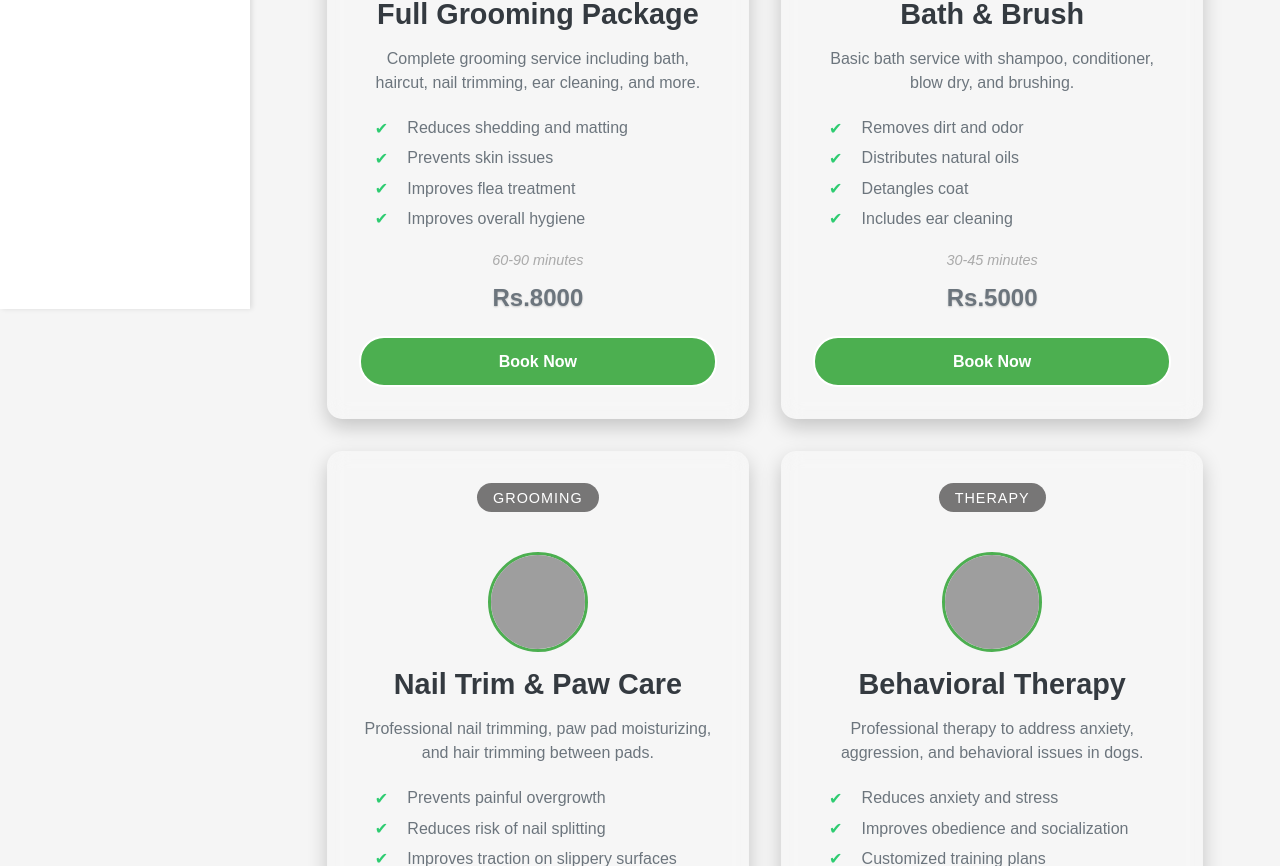
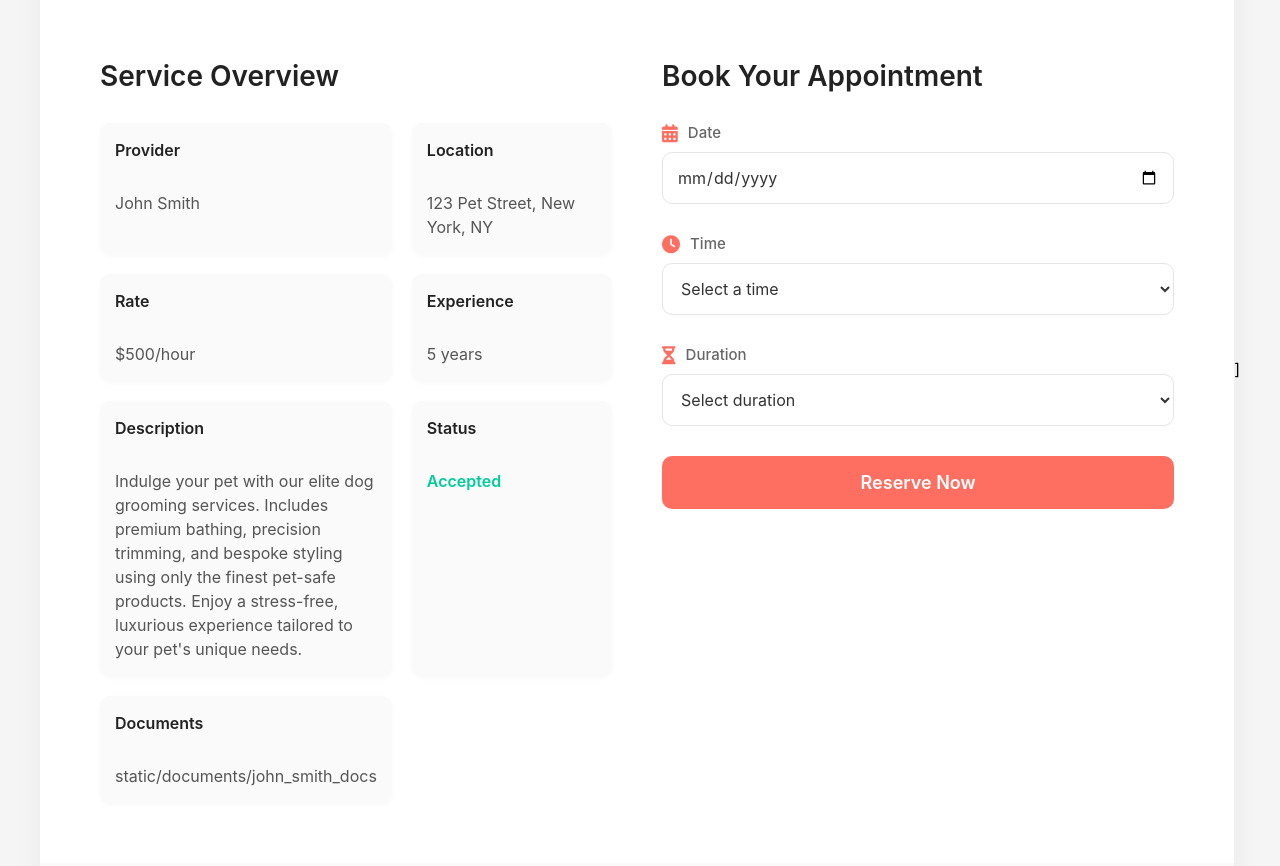
Before and after one commit to divyansharya8826/Pet-Haven, a Flask app: page /services in a window 1280 px wide. Shown: the part 491-1357 px from the top of the page. Run offline with Flask 3, Linux system fonts and the light colour scheme; grey boxes are pictures that could not be loaded.

Commit message:
created newpage for services sample

```diff
--- a/routes.py
+++ b/routes.py
@@ -254,7 +254,7 @@ def logout():
 
 @app.route('/services') # change name of the route to services from dashboard
 def services():
-    return render_template('dashboard.html')
+    return render_template('ex-service.html')
 
 
 if __name__ == "__main__":
--- a/static/css/dashboard.css
+++ b/static/css/dashboard.css
@@ -22,8 +22,8 @@ body {
 }
 
 .container {
-    width: 95%;
-    max-width: 1500px;
+    width: 100%;
+    max-width: 1400px;
     margin: 0 auto;
     padding: 0 1rem;
 }
@@ -48,6 +48,7 @@ body {
 
 .tabs {
     display: flex;
+    width: 90%;
     gap: 1rem;
     margin-bottom: 2rem;
     background: rgba(0, 0, 0, 0.1);
--- /dev/null
+++ b/static/css/ex.css
@@ -0,0 +1,238 @@
+* {
+    margin: 0;
+    padding: 0;
+    box-sizing: border-box;
+    font-family: 'Inter', sans-serif;
+}
+
+body {
+    background: #f5f5f5;
+    min-height: 100vh;
+    display: flex;
+    justify-content: center;
+    align-items: center;
+    padding: 40px;
+}
+
+.container {
+    max-width: 1200px;
+    width: 100%;
+}
+
+.premium-service-card {
+    background: #fff;
+    border-radius: 20px;
+    overflow: hidden;
+    box-shadow: 0 10px 30px rgba(0, 0, 0, 0.05);
+}
+
+.service-hero {
+    position: relative;
+    height: 450px;
+    overflow: hidden;
+}
+
+.service-hero img {
+    width: 100%;
+    height: 100%;
+    object-fit: cover;
+}
+
+.hero-content {
+    position: absolute;
+    bottom: 40px;
+    left: 40px;
+    color: #fff;
+    text-shadow: 0 2px 4px rgba(0, 0, 0, 0.3);
+}
+
+.hero-content h1 {
+    font-size: 48px;
+    font-weight: 700;
+    margin-bottom: 10px;
+}
+
+.hero-content h1 i {
+    color: #ff6f61;
+    margin-right: 12px;
+}
+
+.provider {
+    font-size: 22px;
+    font-weight: 400;
+}
+
+.rating {
+    margin-top: 15px;
+    display: flex;
+    align-items: center;
+    gap: 6px;
+}
+
+.rating i {
+    color: #ff6f61;
+    font-size: 20px;
+}
+
+.rating span {
+    font-size: 16px;
+}
+
+.service-body {
+    display: grid;
+    grid-template-columns: 1fr 1fr;
+    gap: 50px;
+    padding: 60px;
+}
+
+.details-section h2,
+.booking-section h2,
+.reviews-section h2 {
+    font-size: 28px;
+    font-weight: 600;
+    color: #222;
+    margin-bottom: 30px;
+}
+
+.detail-grid {
+    display: grid;
+    grid-template-columns: repeat(2, 1fr);
+    gap: 20px;
+    font-size: 16px;
+    color: #555;
+}
+
+.detail-grid p {
+    background: #fafafa;
+    padding: 15px;
+    border-radius: 10px;
+    line-height: 1.5;
+    box-shadow: 0 2px 5px rgba(0, 0, 0, 0.03);
+}
+
+.detail-grid strong {
+    color: #222;
+    font-weight: 600;
+    display: block;
+    margin-bottom: 5px;
+}
+
+.status-accepted {
+    color: #00cc99;
+    font-weight: 600;
+}
+
+.booking-section {
+    padding: 0;
+}
+
+.form-group {
+    margin: 30px 0;
+}
+
+.form-group label {
+    display: flex;
+    align-items: center;
+    font-size: 15px;
+    color: #666;
+    font-weight: 500;
+    margin-bottom: 10px;
+}
+
+.form-group label i {
+    margin-right: 10px;
+    color: #ff6f61;
+    font-size: 18px;
+}
+
+.form-group input,
+.form-group select {
+    width: 100%;
+    padding: 14px;
+    border: 1px solid #e5e5e5;
+    border-radius: 10px;
+    font-size: 16px;
+    color: #333;
+    background: #fff;
+    transition: border-color 0.3s ease;
+}
+
+.form-group input:focus,
+.form-group select:focus {
+    outline: none;
+    border-color: #ff6f61;
+}
+
+.cost-preview {
+    text-align: center;
+    font-size: 22px;
+    color: #00cc99;
+    font-weight: 600;
+    margin: 30px 0;
+}
+
+.premium-book-btn {
+    width: 100%;
+    padding: 16px;
+    background: #ff6f61;
+    color: #fff;
+    border: none;
+    border-radius: 10px;
+    font-size: 18px;
+    font-weight: 600;
+    cursor: pointer;
+    transition: background 0.3s ease;
+}
+
+.premium-book-btn:hover {
+    background: #e65b50;
+}
+
+.reviews-section {
+    padding: 60px;
+    background: #f9f9f9;
+}
+
+.review-grid {
+    display: grid;
+    grid-template-columns: repeat(auto-fit, minmax(300px, 1fr));
+    gap: 25px;
+}
+
+.review {
+    padding: 20px;
+    background: #fff;
+    border-radius: 10px;
+    box-shadow: 0 4px 12px rgba(0, 0, 0, 0.03);
+}
+
+.review p {
+    font-size: 15px;
+    color: #555;
+    line-height: 1.6;
+}
+
+.review .reviewer {
+    font-size: 13px;
+    color: #888;
+    margin-top: 10px;
+}
+
+@media (max-width: 900px) {
+    .service-body {
+        grid-template-columns: 1fr;
+        padding: 40px;
+    }
+
+    .detail-grid {
+        grid-template-columns: 1fr;
+    }
+
+    .service-hero {
+        height: 350px;
+    }
+
+    .hero-content h1 {
+        font-size: 36px;
+    }
+}
--- /dev/null
+++ b/static/js/ex.js
@@ -0,0 +1,91 @@
+// Service Data
+const service = {
+    name: "John Smith",
+    service_name: "Dog Grooming",
+    address: "123 Pet Street, New York, NY",
+    hourly_rate: 500,
+    experience: "5 years",
+    description: "Indulge your pet with our elite dog grooming services. Includes premium bathing, precision trimming, and bespoke styling using only the finest pet-safe products. Enjoy a stress-free, luxurious experience tailored to your pet's unique needs.",
+    status: "Accepted",
+    document_folder: "static/documents/john_smith_docs"
+};
+
+// Review Data
+const reviews = [
+    {
+        text: "An absolutely luxurious experience for my pup! The attention to detail is unmatched.",
+        reviewer: "Sarah L.",
+        rating: 5
+    },
+    {
+        text: "John's expertise shines through. My dog has never looked better!",
+        reviewer: "Mike T.",
+        rating: 4.5
+    },
+    {
+        text: "Premium service worth every penny. Exceptional quality and care.",
+        reviewer: "Emma R.",
+        rating: 4
+    }
+];
+
+// Render Service Details
+function renderServiceDetails() {
+    const serviceDetails = document.getElementById('serviceDetails');
+    serviceDetails.innerHTML = `
+        <p><strong>Provider</strong><br>${service.name}</p>
+        <p><strong>Location</strong><br>${service.address}</p>
+        <p><strong>Rate</strong><br>$${service.hourly_rate}/hour</p>
+        <p><strong>Experience</strong><br>${service.experience}</p>
+        <p><strong>Description</strong><br>${service.description}</p>
+        <p><strong>Status</strong><br><span class="status-accepted">${service.status}</span></p>
+        <p><strong>Documents</strong><br>${service.document_folder}</p>
+    `;
+}
+
+// Render Reviews
+function renderReviews() {
+    const reviewList = document.getElementById('reviewList');
+    reviewList.innerHTML = reviews.map(review => `
+        <div class="review">
+            <p>"${review.text}"</p>
+            <p class="reviewer">- ${review.reviewer}</p>
+        </div>
+    `).join('');
+}
+
+// Handle Form Submission and Cost Preview
+document.getElementById('bookingForm').addEventListener('submit', (e) => {
+    e.preventDefault();
+
+    const date = document.getElementById('date').value;
+    const time = document.getElementById('time').value;
+    const duration = document.getElementById('duration').value;
+    const totalCost = service.hourly_rate * parseInt(duration);
+
+    if (date && time && duration) {
+        alert(`Booking Secured!\n\nService: ${service.service_name}\nProvider: ${service.name}\nDate: ${date}\nTime: ${time}\nDuration: ${duration} hour${duration > 1 ? 's' : ''}\nTotal Cost: $${totalCost.toLocaleString()}`);
+        document.getElementById('bookingForm').reset();
+        document.getElementById('costPreview').innerHTML = '';
+    }
+});
+
+// Real-time Cost Preview
+document.getElementById('duration').addEventListener('change', (e) => {
+    const duration = e.target.value;
+    if (duration) {
+        const totalCost = service.hourly_rate * parseInt(duration);
+        document.getElementById('costPreview').innerHTML = `Total: $${totalCost.toLocaleString()}`;
+    } else {
+        document.getElementById('costPreview').innerHTML = '';
+    }
+});
+
+// Set minimum date to today
+document.getElementById('date').setAttribute('min', new Date().toISOString().split('T')[0]);
+
+// Initialize
+document.addEventListener('DOMContentLoaded', () => {
+    renderServiceDetails();
+    renderReviews();
+});
--- /dev/null
+++ b/templates/ex-service.html
@@ -0,0 +1,77 @@
+<!DOCTYPE html>
+<html lang="en">
+<head>
+    <meta charset="UTF-8">
+    <meta name="viewport" content="width=device-width, initial-scale=1.0">
+    <title>Premium Pet Care - Dog Grooming</title>
+    <link rel="stylesheet" href="static/css/ex.css">
+    <link rel="stylesheet" href="https://cdnjs.cloudflare.com/ajax/libs/font-awesome/6.0.0-beta3/css/all.min.css">
+</head>
+<body>
+    <div class="container">
+        <div class="premium-service-card">
+            <div class="service-hero">
+                <img src="https://images.unsplash.com/photo-1583511655826-05700d52f4d9?ixlib=rb-4.0.3&auto=format&fit=crop&w=1920&q=80" alt="Dog Grooming">
+                <div class="hero-content">
+                    <h1><i class="fas fa-crown"></i> Premium Dog Grooming</h1>
+                    <p class="provider">by John Smith</p>
+                    <div class="rating">
+                        <i class="fas fa-star"></i>
+                        <i class="fas fa-star"></i>
+                        <i class="fas fa-star"></i>
+                        <i class="fas fa-star"></i>
+                        <i class="fas fa-star-half-alt"></i>
+                        <span>4.8 / 5 (124 reviews)</span>
+                    </div>
+                </div>
+            </div>
+
+            <div class="service-body">
+                <div class="details-section">
+                    <h2>Service Overview</h2>
+                    <div class="detail-grid" id="serviceDetails"></div>
+                </div>
+
+                <div class="booking-section">
+                    <h2>Book Your Appointment</h2>
+                    <form id="bookingForm">
+                        <div class="form-group">
+                            <label><i class="fas fa-calendar-alt"></i> Date</label>
+                            <input type="date" id="date" required>
+                        </div>
+                        <div class="form-group">
+                            <label><i class="fas fa-clock"></i> Time</label>
+                            <select id="time" required>
+                                <option value="">Select a time</option>
+                                <option value="09:00">9:00 AM</option>
+                                <option value="11:00">11:00 AM</option>
+                                <option value="13:00">1:00 PM</option>
+                                <option value="15:00">3:00 PM</option>
+                            </select>
+                        </div>
+                        <div class="form-group">
+                            <label><i class="fas fa-hourglass-half"></i> Duration</label>
+                            <select id="duration" required>
+                                <option value="">Select duration</option>
+                                <option value="1">1 Hour</option>
+                                <option value="2">2 Hours</option>
+                                <option value="3">3 Hours</option>
+                            </select>
+                        </div>
+                        <div class="cost-preview" id="costPreview"></div>
+                        <button type="submit" class="premium-book-btn">Reserve Now</button>
+                    </form>
+                </div>
+            </div>
+
+            <div class="reviews-section">
+                <h2>Client Reviews</h2>
+                <div class="review-grid" id="reviewList"></div>
+            </div>
+        </div>
+    </div>
+
+]
+    <script src="static/js/ex.js"></script>
+</body>
+</html>
```
